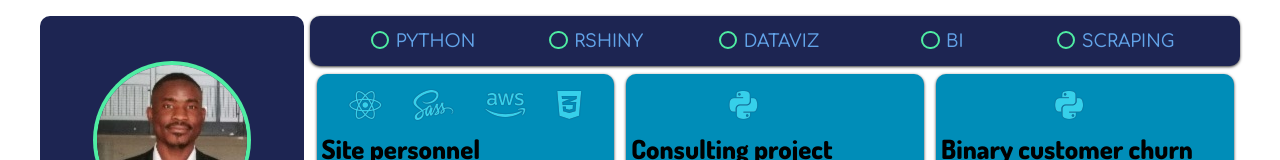
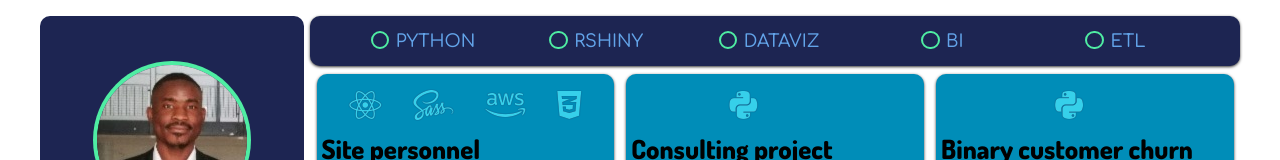
Before and after one commit to Lancin10/SITE-WEB, a React (Create React App) app: page /portfolio in a window 1280 px wide. Shown: the top 160 px of the page. Built offline with nearby package versions, Linux system fonts and the light colour scheme; some icons are missing; a web font is replaced by a local one.

Commit message:
Update ProjectList.js

```diff
--- a/src/components/portfolio/ProjectList.js
+++ b/src/components/portfolio/ProjectList.js
@@ -11,7 +11,7 @@ class ProjectList extends Component {
             {id:2, value: "RShiny"},
             {id:3, value: "Dataviz"},
             {id:4, value: "BI"},
-            {id:5, value: "Scraping"},
+            {id:5, value: "ETL"},
         ],
         selectedRadio:"",
     };
```
